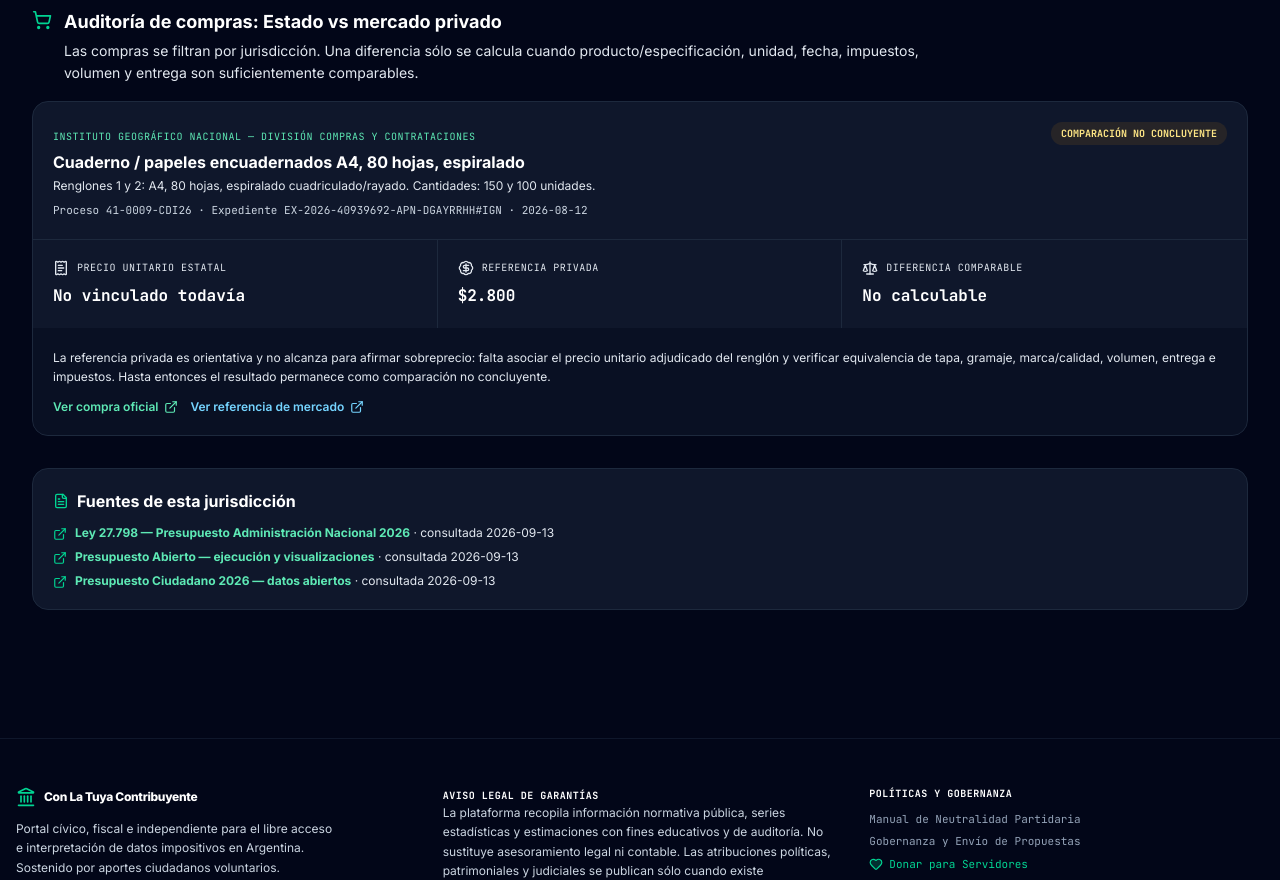
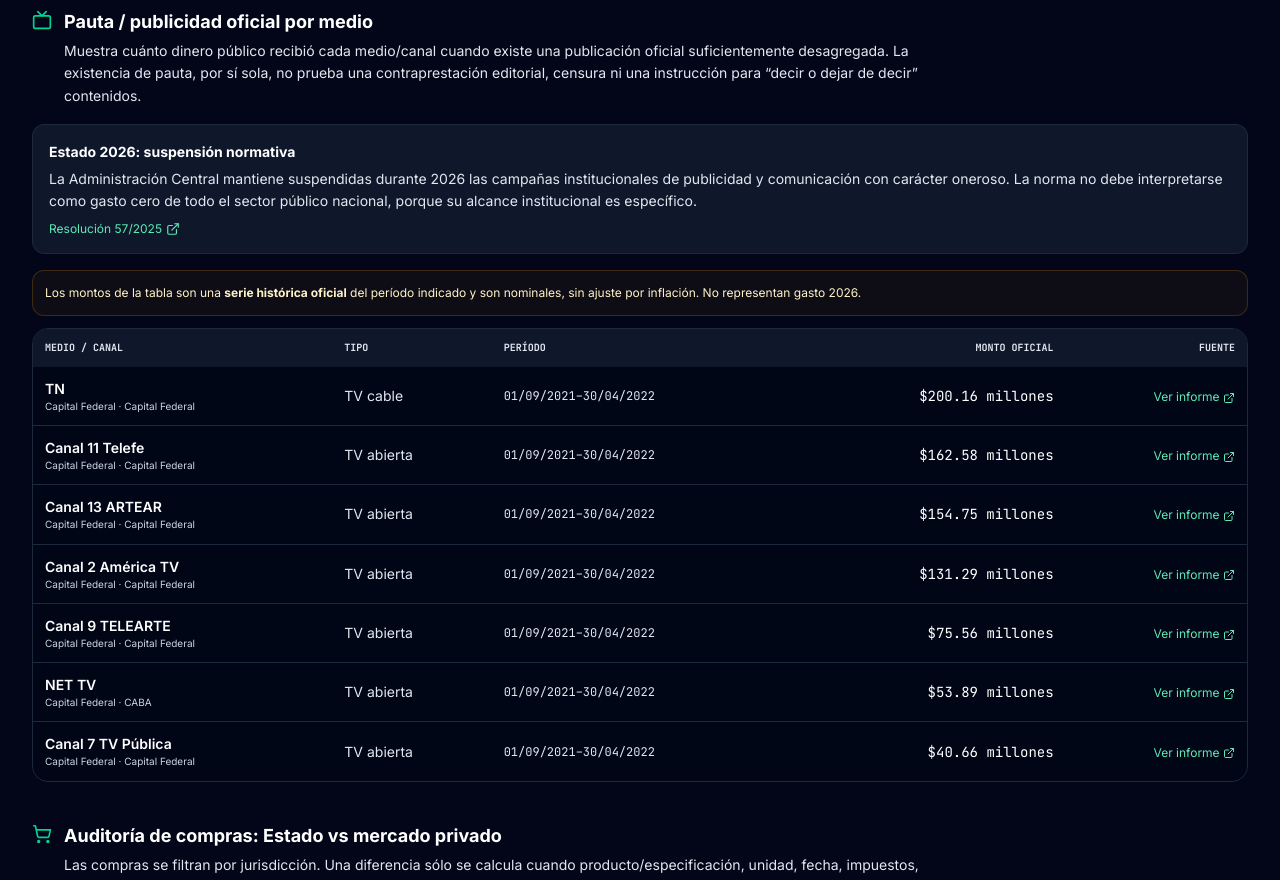
Before and after one commit to deepbrainreset/Con-la-Tuya-Contribuyente, a React (Vite) app: page /#/gasto in a window 1280 px wide. Shown: the part 1860-2740 px from the top of the page. Built offline with nearby package versions, Linux system fonts and the light colour scheme; no server answers.

Commit message:
feat: show public advertising spend by media in spending explorer

```diff
--- a/src/views/GastoPublico.tsx
+++ b/src/views/GastoPublico.tsx
@@ -5,21 +5,17 @@
 
 import React, { useEffect, useMemo, useState } from 'react';
 import {
-  Landmark,
-  PieChart,
-  Search,
-  ExternalLink,
-  ShoppingCart,
-  AlertTriangle,
-  FileText,
-  BadgeDollarSign,
-  Layers3,
-  Scale,
-  ReceiptText,
-  MapPin,
-  ShieldCheck
+  Landmark, PieChart, Search, ExternalLink, ShoppingCart, AlertTriangle, FileText,
+  BadgeDollarSign, Layers3, Scale, ReceiptText, MapPin, ShieldCheck, Tv
 } from 'lucide-react';
-import { PUBLIC_PURCHASES, SPENDING_JURISDICTIONS, SpendingJurisdiction, SpendingCategory } from '../data/gastoPublico';
+import {
+  PUBLIC_ADVERTISING_ALLOCATIONS,
+  PUBLIC_ADVERTISING_STATUS,
+  PUBLIC_PURCHASES,
+  SPENDING_JURISDICTIONS,
+  SpendingJurisdiction,
+  SpendingCategory
+} from '../data/gastoPublico';
 import { CENSUS_PROVINCES_2022, CENSUS_POPULATION_THRESHOLD } from '../data/censo2022Territorial';
 
 type ScopeLevel = 'nacion' | 'provincia' | 'municipio';
@@ -37,13 +33,7 @@
   return `$${Math.round(value).toLocaleString('es-AR')}`;
 };
 
-const macroIds = new Set([
-  'servicios-sociales',
-  'deuda-publica',
-  'servicios-economicos',
-  'administracion-gubernamental',
-  'defensa-seguridad'
-]);
+const macroIds = new Set(['servicios-sociales','deuda-publica','servicios-economicos','administracion-gubernamental','defensa-seguridad']);
 
 const STANDARD_SPENDING_CATEGORIES: Array<Pick<SpendingCategory, 'id' | 'name' | 'description'>> = [
   { id: 'servicios-sociales', name: 'Servicios sociales', description: 'Gasto social agregado: salud, educación, seguridad social, asistencia, vivienda, agua y saneamiento, cultura y otras políticas sociales.' },
@@ -69,18 +59,8 @@
 
 function standardCategories(level: 'Provincia' | 'Municipio'): SpendingCategory[] {
   const sourceUrl = level === 'Provincia' ? PROVINCIAL_SPENDING_SOURCE : CONSOLIDATED_SPENDING_SOURCE;
-  const sourceLabel = level === 'Provincia'
-    ? 'Dirección Nacional de Asuntos Provinciales — gasto por finalidad y función'
-    : 'Gasto Público Consolidado — nivel municipal / fuente local pendiente';
-
-  return STANDARD_SPENDING_CATEGORIES.map(item => ({
-    ...item,
-    amount: null,
-    share: null,
-    sourceUrl,
-    sourceLabel,
-    period: 'Último dato oficial disponible / pendiente de carga individual'
-  }));
+  const sourceLabel = level === 'Provincia' ? 'Dirección Nacional de Asuntos Provinciales — gasto por finalidad y función' : 'Gasto Público Consolidado — nivel municipal / fuente local pendiente';
+  return STANDARD_SPENDING_CATEGORIES.map(item => ({ ...item, amount: null, share: null, sourceUrl, sourceLabel, period: 'Último dato oficial disponible / pendiente de carga individual' }));
 }
 
 function emptyJurisdiction(name: string, level: 'Provincia' | 'Municipio', sourceUrl?: string): SpendingJurisdiction {
@@ -89,20 +69,12 @@
         { label: 'Ejecución presupuestaria provincial — gastos por finalidad y función', url: PROVINCIAL_SPENDING_SOURCE, official: true, retrievedAt: '2026-09-13' },
         { label: 'Ejecuciones presupuestarias provinciales', url: PROVINCIAL_EXECUTION_SOURCE, official: true, retrievedAt: '2026-09-13' }
       ]
-    : [
-        { label: 'Gasto Público Consolidado — nivel municipal', url: CONSOLIDATED_SPENDING_SOURCE, official: true, retrievedAt: '2026-09-13' }
-      ];
+    : [{ label: 'Gasto Público Consolidado — nivel municipal', url: CONSOLIDATED_SPENDING_SOURCE, official: true, retrievedAt: '2026-09-13' }];
   if (sourceUrl) sources.push({ label: `Portal oficial / fuente base de ${name}`, url: sourceUrl, official: true, retrievedAt: '2026-09-13' });
-
   return {
     id: `missing-${level.toLowerCase()}-${name}`,
-    name,
-    level,
-    period: 'Último dato oficial disponible',
-    approvedBudget: null,
-    executedBudget: null,
-    categories: standardCategories(level),
-    sources,
+    name, level, period: 'Último dato oficial disponible', approvedBudget: null, executedBudget: null,
+    categories: standardCategories(level), sources,
     evidenceNote: `La jurisdicción está incluida en la cobertura nacional y se muestran todos los rubros de gasto exigidos por la plataforma. Los importes y porcentajes se completan sólo cuando existe una fuente oficial específica y comparable para ${name}; un campo sin monto no significa gasto cero.`
   };
 }
@@ -123,33 +95,17 @@
   useEffect(() => {
     if (scopeLevel !== 'municipio') return;
     let cancelled = false;
-    setLoadingLocalities(true);
-    setLocalityError('');
-    setSelectedLocalityId('');
+    setLoadingLocalities(true); setLocalityError(''); setSelectedLocalityId('');
     fetch(`/api/censo/localidades?provinceId=${encodeURIComponent(selectedProvinceId)}`)
-      .then(async response => {
-        const payload = await response.json();
-        if (!response.ok) throw new Error(payload?.error || 'No se pudieron cargar las localidades.');
-        return payload;
-      })
-      .then(payload => {
-        if (cancelled) return;
-        const rows = Array.isArray(payload?.localities) ? payload.localities : [];
-        setLocalities(rows);
-        if (rows[0]?.id) setSelectedLocalityId(rows[0].id);
-      })
-      .catch(error => {
-        if (cancelled) return;
-        setLocalities([]);
-        setLocalityError(error instanceof Error ? error.message : 'Sin datos verificables para esta provincia.');
-      })
+      .then(async response => { const payload = await response.json(); if (!response.ok) throw new Error(payload?.error || 'No se pudieron cargar las localidades.'); return payload; })
+      .then(payload => { if (cancelled) return; const rows = Array.isArray(payload?.localities) ? payload.localities : []; setLocalities(rows); if (rows[0]?.id) setSelectedLocalityId(rows[0].id); })
+      .catch(error => { if (!cancelled) { setLocalities([]); setLocalityError(error instanceof Error ? error.message : 'Sin datos verificables para esta provincia.'); } })
       .finally(() => { if (!cancelled) setLoadingLocalities(false); });
     return () => { cancelled = true; };
   }, [scopeLevel, selectedProvinceId]);
 
   const jurisdiction = useMemo<SpendingJurisdiction>(() => {
     if (scopeLevel === 'nacion') return SPENDING_JURISDICTIONS.find(item => item.id === 'nacion') || SPENDING_JURISDICTIONS[0];
-
     if (scopeLevel === 'provincia') {
       const exact = SPENDING_JURISDICTIONS.find(item => item.id === selectedProvinceId);
       if (exact) {
@@ -159,7 +115,6 @@
       }
       return emptyJurisdiction(selectedProvince.name, 'Provincia');
     }
-
     const localityName = selectedLocality?.name || 'Gobierno local pendiente de selección';
     const exact = selectedLocality ? SPENDING_JURISDICTIONS.find(item => item.id === selectedLocality.id) : undefined;
     if (exact) {
@@ -172,28 +127,15 @@
 
   const visibleCategories = useMemo(() => {
     const normalized = query.trim().toLowerCase();
-    return jurisdiction.categories
-      .filter(item => detailMode === 'detalle' || macroIds.has(item.id))
-      .filter(item => !normalized || `${item.name} ${item.description}`.toLowerCase().includes(normalized));
+    return jurisdiction.categories.filter(item => detailMode === 'detalle' || macroIds.has(item.id)).filter(item => !normalized || `${item.name} ${item.description}`.toLowerCase().includes(normalized));
   }, [jurisdiction, detailMode, query]);
 
-  const purchaseJurisdictionId = scopeLevel === 'nacion'
-    ? 'nacion'
-    : scopeLevel === 'provincia'
-      ? selectedProvinceId
-      : selectedLocality?.id || '';
+  const jurisdictionId = scopeLevel === 'nacion' ? 'nacion' : scopeLevel === 'provincia' ? selectedProvinceId : selectedLocality?.id || '';
+  const purchases = useMemo(() => PUBLIC_PURCHASES.filter(item => item.jurisdictionId === jurisdictionId), [jurisdictionId]);
+  const advertisingStatus = PUBLIC_ADVERTISING_STATUS.find(item => item.jurisdictionId === jurisdictionId);
+  const advertisingAllocations = useMemo(() => PUBLIC_ADVERTISING_ALLOCATIONS.filter(item => item.jurisdictionId === jurisdictionId).sort((a, b) => b.amount - a.amount), [jurisdictionId]);
 
-  const purchases = useMemo(
-    () => PUBLIC_PURCHASES.filter(item => item.jurisdictionId === purchaseJurisdictionId),
-    [purchaseJurisdictionId]
-  );
-
-  const hierarchyLabel = scopeLevel === 'nacion'
-    ? 'Nación Argentina'
-    : scopeLevel === 'provincia'
-      ? `Nación → ${selectedProvince.name}`
-      : `Nación → ${selectedProvince.name} → ${selectedLocality?.name || 'seleccionar localidad'}`;
-
+  const hierarchyLabel = scopeLevel === 'nacion' ? 'Nación Argentina' : scopeLevel === 'provincia' ? `Nación → ${selectedProvince.name}` : `Nación → ${selectedProvince.name} → ${selectedLocality?.name || 'seleccionar localidad'}`;
   const verifiedCategoryCount = jurisdiction.categories.filter(item => item.amount !== null || item.share !== null).length;
 
   return (
@@ -207,9 +149,7 @@
       <section className="bg-slate-900 border border-slate-800 rounded-2xl p-4 sm:p-5 space-y-4">
         <div className="flex items-center gap-2 text-xs text-emerald-300 font-mono"><MapPin className="w-4 h-4" /><span>{hierarchyLabel}</span></div>
         <div className="grid grid-cols-1 md:grid-cols-3 gap-3">
-          <Selector label="Nivel" value={scopeLevel} onChange={value => { setScopeLevel(value as ScopeLevel); setQuery(''); }}>
-            <option value="nacion">Nación</option><option value="provincia">Provincia</option><option value="municipio">Municipio / gobierno local</option>
-          </Selector>
+          <Selector label="Nivel" value={scopeLevel} onChange={value => { setScopeLevel(value as ScopeLevel); setQuery(''); }}><option value="nacion">Nación</option><option value="provincia">Provincia</option><option value="municipio">Municipio / gobierno local</option></Selector>
           {scopeLevel !== 'nacion' && <Selector label="Provincia" value={selectedProvinceId} onChange={value => { setSelectedProvinceId(value); setQuery(''); }}>{CENSUS_PROVINCES_2022.map(province => <option key={province.id} value={province.id}>{province.name}</option>)}</Selector>}
           {scopeLevel === 'municipio' && <Selector label={`Localidad ≥ ${CENSUS_POPULATION_THRESHOLD.toLocaleString('es-AR')} hab.`} value={selectedLocalityId} onChange={setSelectedLocalityId} disabled={loadingLocalities || localities.length === 0}>{loadingLocalities && <option value="">Cargando localidades...</option>}{!loadingLocalities && localities.length === 0 && <option value="">Sin localidades disponibles</option>}{localities.map(locality => <option key={locality.id} value={locality.id}>{locality.name} · {locality.population2022.toLocaleString('es-AR')} hab.</option>)}</Selector>}
         </div>
@@ -232,13 +172,7 @@
       <div className="flex gap-3 p-4 bg-sky-500/5 border border-sky-500/20 rounded-2xl text-sm text-sky-50 leading-relaxed"><AlertTriangle className="w-5 h-5 text-sky-300 shrink-0 mt-0.5" /><p>{jurisdiction.evidenceNote}</p></div>
 
       <a href="#/transparencia" className="flex flex-col sm:flex-row sm:items-center sm:justify-between gap-3 p-4 sm:p-5 rounded-2xl border border-emerald-500/20 bg-emerald-500/5 hover:bg-emerald-500/10 transition">
-        <div className="flex items-start gap-3">
-          <ShieldCheck className="w-5 h-5 text-emerald-300 shrink-0 mt-0.5" />
-          <div>
-            <strong className="text-white block">Ver transparencia documental de esta jurisdicción</strong>
-            <p className="text-xs text-slate-300 mt-1 leading-relaxed">Distingue dato publicado, publicación parcial, dato aún no verificado por la plataforma y dato cuya no publicación fue confirmada.</p>
-          </div>
-        </div>
+        <div className="flex items-start gap-3"><ShieldCheck className="w-5 h-5 text-emerald-300 shrink-0 mt-0.5" /><div><strong className="text-white block">Ver transparencia documental de esta jurisdicción</strong><p className="text-xs text-slate-300 mt-1 leading-relaxed">Distingue dato publicado, publicación parcial, dato aún no verificado por la plataforma y dato cuya no publicación fue confirmada.</p></div></div>
         <span className="text-xs font-semibold text-emerald-300">Abrir Transparencia del Estado →</span>
       </a>
 
@@ -252,6 +186,26 @@
             <div className="flex flex-col sm:flex-row sm:items-center sm:justify-between gap-2 pt-2 border-t border-slate-800 text-[11px]"><span className="text-slate-400 font-mono">{category.period} · {category.sourceLabel}</span><a href={category.sourceUrl} target="_blank" rel="noreferrer" className="inline-flex items-center gap-1.5 text-emerald-300 hover:underline font-semibold">Ver fuente / base oficial <ExternalLink className="w-3.5 h-3.5" /></a></div>
           </article>
         ))}</div>
+      </section>
+
+      <section className="space-y-4 pt-2" id="pauta-publicitaria">
+        <div className="flex items-start gap-3"><Tv className="w-5 h-5 text-emerald-400 shrink-0 mt-0.5" /><div><h2 className="text-lg font-bold text-white">Pauta / publicidad oficial por medio</h2><p className="text-sm text-slate-300 mt-1 max-w-4xl leading-relaxed">Muestra cuánto dinero público recibió cada medio/canal cuando existe una publicación oficial suficientemente desagregada. La existencia de pauta, por sí sola, no prueba una contraprestación editorial, censura ni una instrucción para “decir o dejar de decir” contenidos.</p></div></div>
+        <div className="p-4 rounded-xl border border-slate-800 bg-slate-900 text-sm text-slate-300 leading-relaxed">
+          {advertisingStatus ? <><strong className="text-white block mb-1">Estado {advertisingStatus.period}: {advertisingStatus.status === 'suspended' ? 'suspensión normativa' : advertisingStatus.status === 'partial' ? 'publicación parcial' : advertisingStatus.status}</strong><span>{advertisingStatus.summary}</span>{advertisingStatus.sourceUrl && <a href={advertisingStatus.sourceUrl} target="_blank" rel="noreferrer" className="mt-2 flex w-fit items-center gap-1 text-emerald-300 text-xs hover:underline">{advertisingStatus.sourceLabel || 'Ver fuente oficial'} <ExternalLink className="w-3.5 h-3.5" /></a>}</> : <><strong className="text-white block mb-1">Estado 2026: no verificado por la plataforma</strong><span>No se atribuye “gasto cero” ni “no publicación” hasta revisar la fuente oficial específica de esta jurisdicción.</span></>}
+        </div>
+        {advertisingAllocations.length > 0 ? (
+          <div className="space-y-3">
+            <p className="text-xs text-amber-100 bg-amber-500/5 border border-amber-500/20 rounded-xl p-3 leading-relaxed">Los montos de la tabla son una <strong>serie histórica oficial</strong> del período indicado y son nominales, sin ajuste por inflación. No representan gasto 2026.</p>
+            <div className="overflow-x-auto rounded-2xl border border-slate-800">
+              <table className="w-full min-w-[760px] text-sm">
+                <thead className="bg-slate-900 text-slate-300 text-[10px] uppercase font-mono"><tr><th className="p-3 text-left">Medio / canal</th><th className="p-3 text-left">Tipo</th><th className="p-3 text-left">Período</th><th className="p-3 text-right">Monto oficial</th><th className="p-3 text-right">Fuente</th></tr></thead>
+                <tbody className="divide-y divide-slate-800 bg-slate-950/40">
+                  {advertisingAllocations.map(item => <tr key={item.id}><td className="p-3 text-white font-semibold">{item.mediumName}<span className="block text-[10px] text-slate-400 font-normal">{item.province} · {item.locality}</span></td><td className="p-3 text-slate-300">{item.mediumType}</td><td className="p-3 text-slate-300 font-mono text-xs">{item.period}</td><td className="p-3 text-right text-white font-mono">{formatMoney(item.amount)}</td><td className="p-3 text-right"><a href={item.sourceUrl} target="_blank" rel="noreferrer" className="text-emerald-300 text-xs hover:underline">Ver informe <ExternalLink className="inline w-3 h-3" /></a></td></tr>)}
+                </tbody>
+              </table>
+            </div>
+          </div>
+        ) : <div className="p-5 bg-slate-900 border border-slate-800 rounded-2xl text-sm text-slate-300">No hay todavía una distribución por canal/medio cargada y verificable para <strong className="text-white">{jurisdiction.name}</strong>. La ausencia en esta tabla no significa que no exista pauta; consultá el estado documental arriba y la sección Transparencia.</div>}
       </section>
 
       <section className="space-y-4 pt-2">
```
